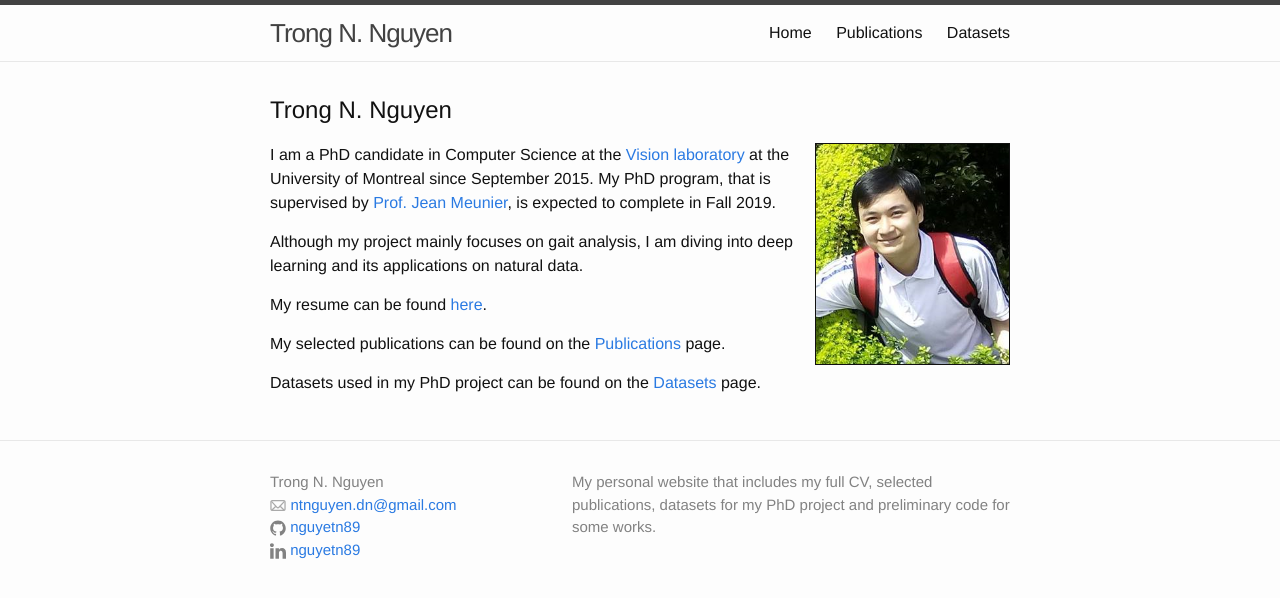
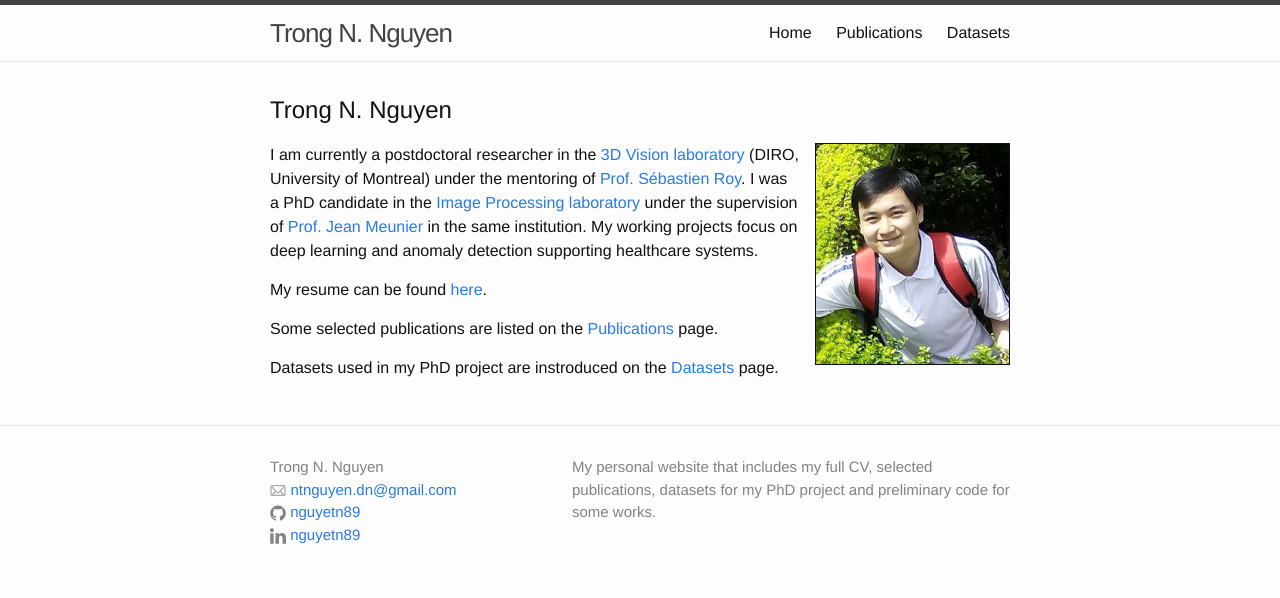
Before and after one commit to nguyetn89/nguyetn89.github.io, a Jekyll site: the page built from index.md, in a window 1280 px wide. Shown: the top 598 px of the page. Built offline with Jekyll 4.4.1, drawn with Linux system fonts in a browser that asks for light colours.

Commit message:
Update index.md

```diff
--- a/index.md
+++ b/index.md
@@ -10,12 +10,10 @@ weight: 1
 
 <img src="/assets/avatar.png" height="220px" border="1px" style="float: right; margin-left: 15px;">
 
-I am a PhD candidate in Computer Science at the [Vision laboratory](http://www.iro.umontreal.ca/~labimage/) at the University of Montreal since September 2015. My PhD program, that is supervised by [Prof. Jean Meunier](http://www-labs.iro.umontreal.ca/~meunier/), is expected to complete in Fall 2019.
-
-Although my project mainly focuses on gait analysis, I am diving into deep learning and its applications on natural data.
+I am currently a postdoctoral researcher in the [3D Vision laboratory](https://v3d.openum.ca/) (DIRO, University of Montreal) under the mentoring of [Prof. Sébastien Roy](https://diro.umontreal.ca/repertoire-departement/professeurs/professeur/in/in14484/sg/S%C3%A9bastien%20Roy/). I was a PhD candidate in the [Image Processing laboratory](http://www.iro.umontreal.ca/~labimage/) under the supervision of [Prof. Jean Meunier](https://diro.umontreal.ca/english/departement-directory/visiting-scholarsadjunct-professors/professor/in/in13785/sg/Jean%20Meunier/) in the same institution. My working projects focus on deep learning and anomaly detection supporting healthcare systems.
 
 My resume can be found [here](/assets/Nguyen_CV.pdf).
 
-My selected publications can be found on the [Publications](/publications.html) page.
+Some selected publications are listed on the [Publications](/publications.html) page.
 
-Datasets used in my PhD project can be found on the [Datasets](/datasets.html) page.
+Datasets used in my PhD project are instroduced on the [Datasets](/datasets.html) page.
```
